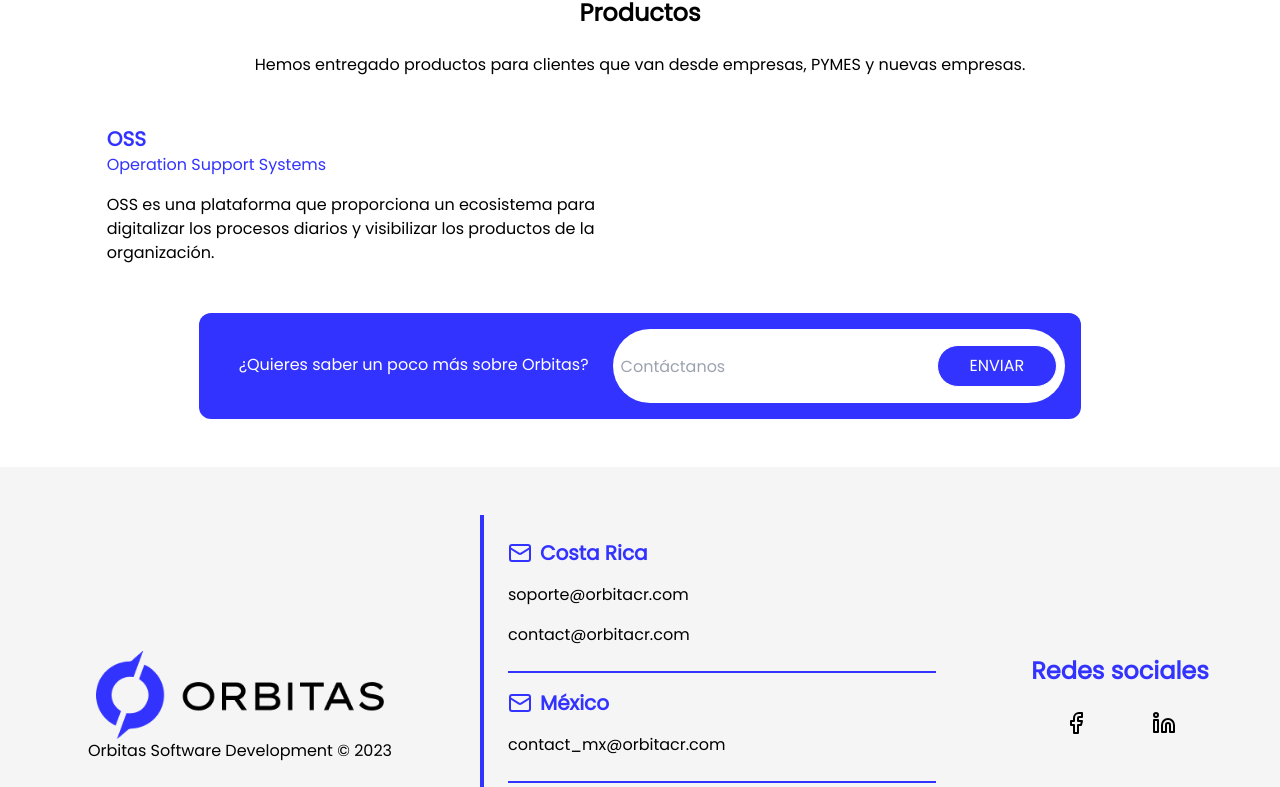
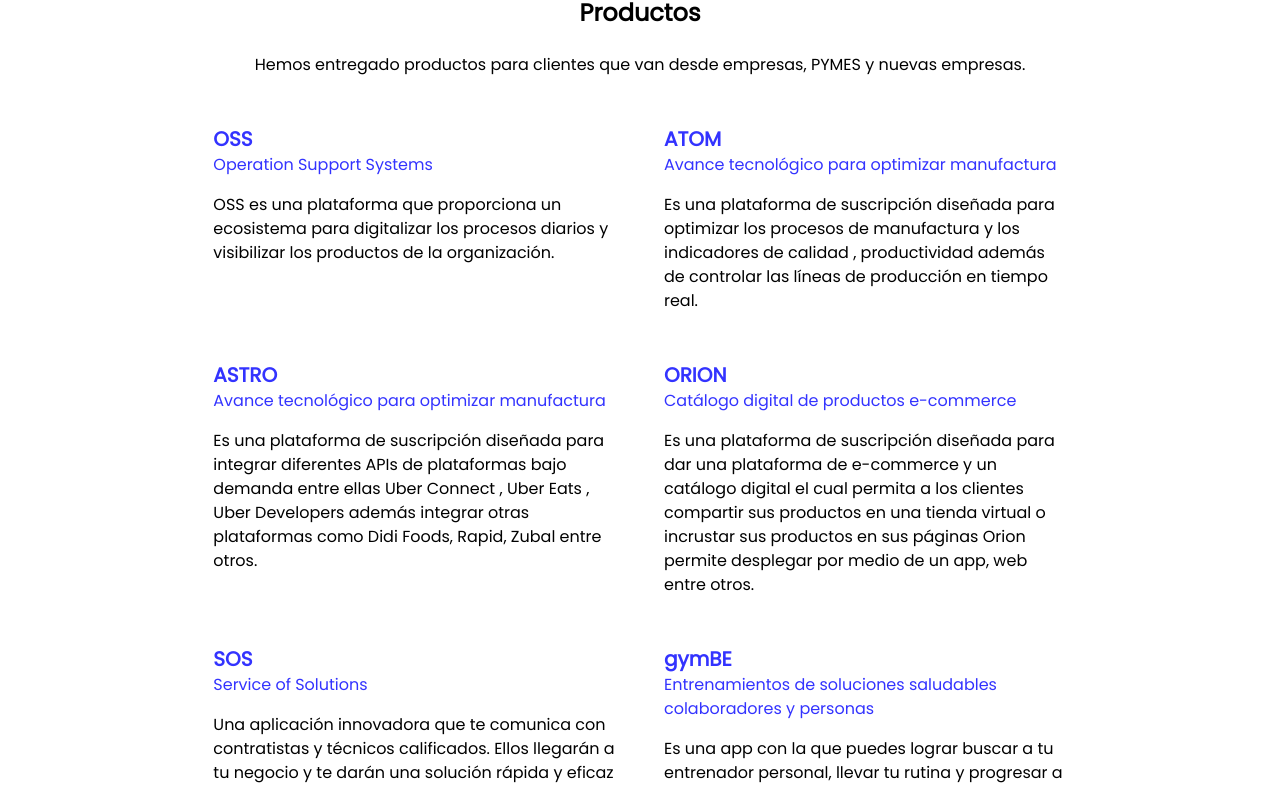
Before and after one commit to concienciadesventurada/orbitas_landing, a SvelteKit app: page / in a window 1280 px wide. Shown: the part 1320-2107 px from the top of the page. Built offline with nearby package versions, Linux system fonts and the light colour scheme.

Commit message:
added products section

```diff
--- /dev/null
+++ b/src/lib/components/products.svelte
@@ -0,0 +1,25 @@
+<script lang="ts">
+	import products from "$lib/products";
+	import Product from "./products/product.svelte";
+</script>
+
+<section
+	class="w-5/6 flex flex-col gap-12 justify-center items-center m-auto text-center py-12"
+>
+	<hgroup>
+		<h2 class="text-2xl font-bold py-6">Productos</h2>
+		<p>
+			Hemos entregado productos para clientes que van desde empresas, PYMES y
+			nuevas empresas.
+		</p>
+	</hgroup>
+</section>
+<section class="w-5/6 m-auto flex flex-col md:grid md:grid-cols-2 gap-12 lg:w-2/3">
+	{#each products as product}
+		<Product
+			acronym={product.acronym}
+			name={product.name}
+			desc={product.desc}
+		/>
+	{/each}
+</section>
--- /dev/null
+++ b/src/lib/components/products/product.svelte
@@ -0,0 +1,15 @@
+<script lang="ts">
+  export let acronym: string;
+  export let name: string;
+  export let desc: string;
+</script>
+
+<article class="flex flex-col gap-4">
+	<hgroup class="text-main">
+		<h4 class="text-xl font-bold">{acronym}</h4>
+		<h5>{name}</h5>
+	</hgroup>
+	<p>
+    {desc}
+	</p>
+</article>
--- a/src/routes/+page.svelte
+++ b/src/routes/+page.svelte
@@ -2,28 +2,10 @@
 	import Hero from "$lib/components/hero.svelte";
 	import SobreOrbitas from "$lib/components/sobre-orbitas.svelte";
 	import Contact from "$lib/components/contact.svelte";
+	import Products from "$lib/components/products.svelte";
 </script>
 
 <Hero />
 <SobreOrbitas />
-<section
-	class="w-5/6 flex flex-col gap-12 justify-center items-center m-auto text-center py-12"
->
-	<hgroup>
-		<h2 class="text-2xl font-bold py-6">Productos</h2>
-		<p>
-			Hemos entregado productos para clientes que van desde empresas, PYMES y
-			nuevas empresas.
-		</p>
-	</hgroup>
-</section>
-<section class="w-5/6 m-auto flex flex-col md:grid md:grid-cols-2">
-  <article class="flex flex-col gap-4">
-    <hgroup class="text-main">
-      <h4 class="text-xl font-bold">OSS</h4>
-      <h5>Operation Support Systems</h5>
-    </hgroup>
-    <p>OSS es una plataforma que proporciona un ecosistema para digitalizar los procesos diarios y visibilizar los productos de la organización.</p>
-  </article>
-</section>
+<Products />
 <Contact />
```
